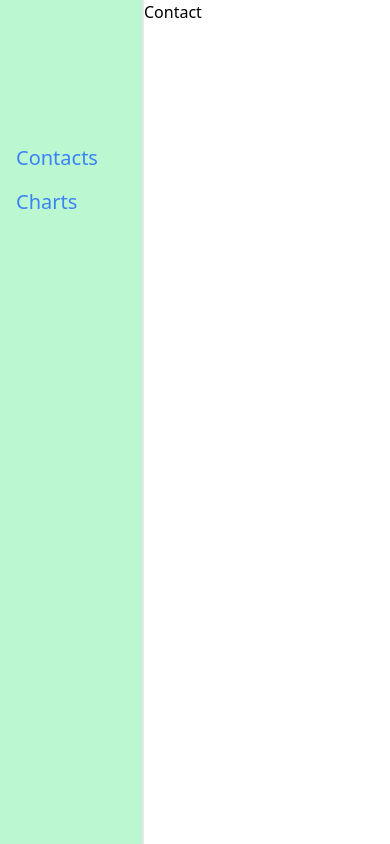
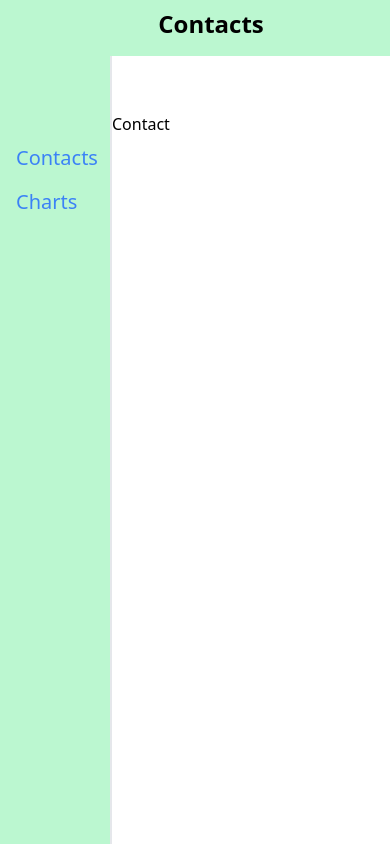
Before and after one commit to simmaxSoft/test-charts-contacts-react, a React (Vite) app: page /contacts in a window 390 px wide. Built offline with nearby package versions, Linux system fonts and the light colour scheme.

Commit message:
add responsive container with overflow and redirect to contacts

```diff
--- a/src/routes/root.jsx
+++ b/src/routes/root.jsx
@@ -1,18 +1,33 @@
-import { NavLink, Outlet } from "react-router-dom";
+import { useEffect } from "react";
+import { NavLink, Outlet, useLocation, useNavigate } from "react-router-dom";
 
 export default function Root() {
+  const { pathname } = useLocation()
+  const navigate = useNavigate()
+
+  useEffect(()=>{
+    const pageName = pathname.split('/')[1]
+    console.log(pageName)
+    if(pageName === ''){
+      navigate('/contacts')
+    }
+  },[pathname,navigate])
+
   return (
     <div className="flex h-full">
-      <nav className="fixed left-0 h-screen w-36 pt-36 flex flex-col border-r-2 gap-4 bg-green-200 pl-4 text-xl">
-        <NavLink to={`/contacts`} className="text-blue-500 hover:text-blue-700">
+      <nav className="fixed left-0 h-screen md:w-36 w-28 pt-36 flex flex-col border-r-2 gap-4 bg-green-200 pl-4 text-xl">
+        <div className="bg-green-200 w-full fixed top-0 h-14 z-100">
+          <h3 className="text-2xl font-bold capitalize flex justify-center mt-2">{pathname.split('/')[1]}</h3>
+        </div>
+        <NavLink to={`/contacts`} className="text-blue-500 hover:text-blue-700 hover:cursor-pointer">
           Contacts
         </NavLink>
-        <NavLink to={'/charts'} className="text-blue-500 hover:text-blue-700">
+        <NavLink to={'/charts'} className="text-blue-500 hover:text-blue-700 hover:cursor-pointer">
           Charts
         </NavLink>
       </nav>
-      <div className="flex-grow ml-36">
-      <Outlet />
+      <div className="flex-grow ml-28 md:ml-36 overflow-x-scroll mt-28">
+        <Outlet />
       </div>
     </div>
   );
```
